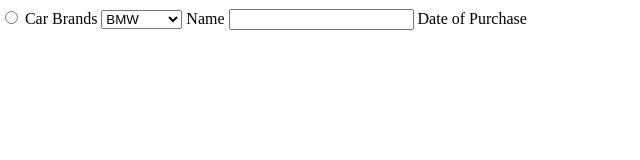
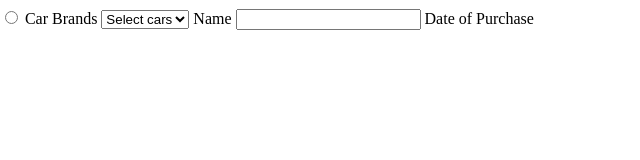
Before and after one commit to acciojob/car-insurance-form-ANILKUMARRegidi, a website: page main.html in a window 1280 px wide. Shown: the full height of the page, 639-1279 px from the left. Drawn offline with Linux system fonts and the light colour scheme.

Commit message:
created a submission

```diff
--- a/main.html
+++ b/main.html
@@ -20,6 +20,7 @@
 	<input type="radio" id="gender_f" name="gender"required>
 	<label for="cars">Car Brands</label>
 	<select>
+		<option>Select cars</option>
 		<option value="BMW" >BMW</option>
 		<option value="Audi">Audi</option>
 		<option value="Mercedez">Mercedez</option>
```
